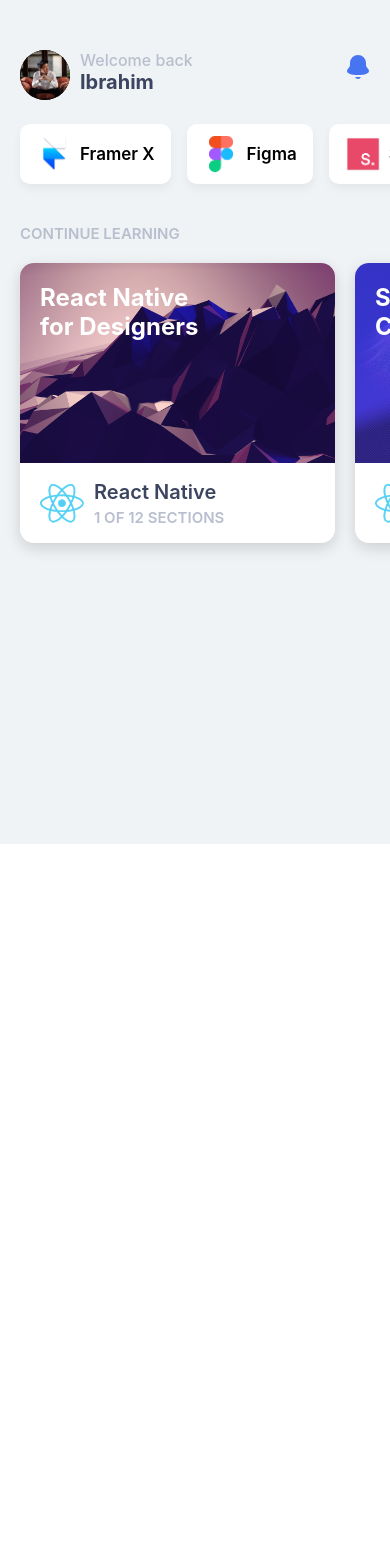
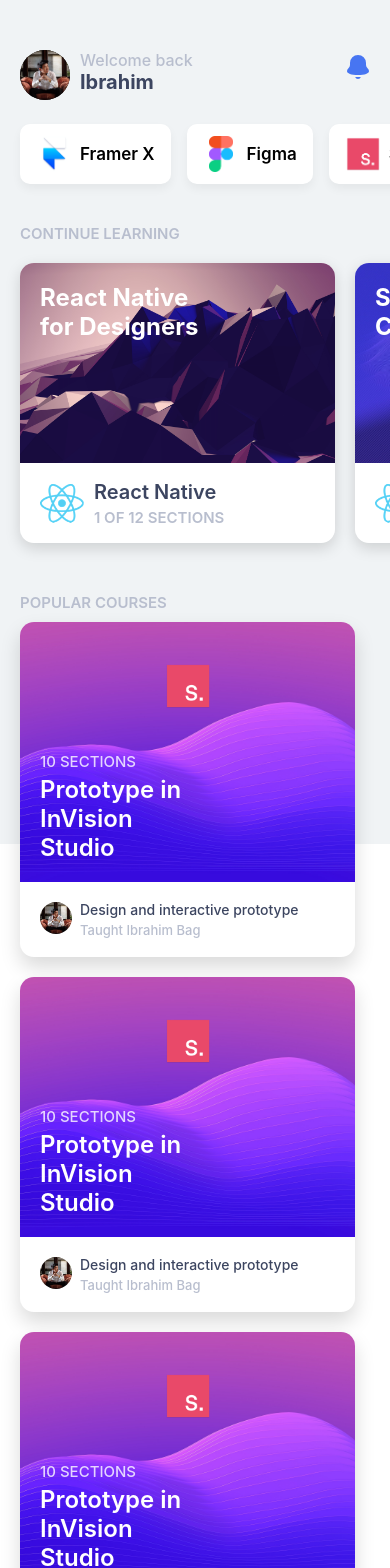
Before and after one commit to IbrahimBagalwa/designcode-app, a React Native app: screen / in a window 390 px wide. Shown: the top 1568 px of the page. Before the commit the page ends 844 px from the top, so only its background shows below. Built offline with nearby package versions, Linux system fonts and the light colour scheme.

Commit message:
feat: design course component

```diff
--- a/App.tsx
+++ b/App.tsx
@@ -3,6 +3,7 @@
 import { SafeAreaView, ScrollView } from "react-native";
 import SvgNotification from "./assets/IconNotification";
 import Logo, { LogoProps } from "./components/Logo";
+import Course from "./components/Course";
 
 export default function App() {
   return (
@@ -41,6 +42,10 @@
               <Card key={index} {...items} />
             ))}
           </ScrollView>
+          <Subtitle>Popular courses</Subtitle>
+          {coursesData.map((data, index) => (
+            <Course key={index} {...data} />
+          ))}
         </ScrollView>
       </SafeAreaView>
     </Container>
@@ -141,3 +146,60 @@
     subtitle: "4 of 12 sections",
   },
 ];
+
+const coursesData = [
+  {
+    title: "Prototype in InVision Studio",
+    image: require("./assets/background15.jpg"),
+    subtitle: "10 sections",
+    logo: require("./assets/logo-studio.png"),
+    author: "Ibrahim Bag",
+    avatar: require("./assets/avatar.jpg"),
+    caption: "Design and interactive prototype",
+  },
+  {
+    title: "Prototype in InVision Studio",
+    image: require("./assets/background15.jpg"),
+    subtitle: "10 sections",
+    logo: require("./assets/logo-studio.png"),
+    author: "Ibrahim Bag",
+    avatar: require("./assets/avatar.jpg"),
+    caption: "Design and interactive prototype",
+  },
+  {
+    title: "Prototype in InVision Studio",
+    image: require("./assets/background15.jpg"),
+    subtitle: "10 sections",
+    logo: require("./assets/logo-studio.png"),
+    author: "Ibrahim Bag",
+    avatar: require("./assets/avatar.jpg"),
+    caption: "Design and interactive prototype",
+  },
+  {
+    title: "Prototype in InVision Studio",
+    image: require("./assets/background15.jpg"),
+    subtitle: "10 sections",
+    logo: require("./assets/logo-studio.png"),
+    author: "Ibrahim Bag",
+    avatar: require("./assets/avatar.jpg"),
+    caption: "Design and interactive prototype",
+  },
+  {
+    title: "Prototype in InVision Studio",
+    image: require("./assets/background15.jpg"),
+    subtitle: "10 sections",
+    logo: require("./assets/logo-studio.png"),
+    author: "Ibrahim Bag",
+    avatar: require("./assets/avatar.jpg"),
+    caption: "Design and interactive prototype",
+  },
+  {
+    title: "Prototype in InVision Studio",
+    image: require("./assets/background15.jpg"),
+    subtitle: "10 sections",
+    logo: require("./assets/logo-studio.png"),
+    author: "Ibrahim Bag",
+    avatar: require("./assets/avatar.jpg"),
+    caption: "Design and interactive prototype",
+  },
+];
--- /dev/null
+++ b/components/Course.tsx
@@ -0,0 +1,107 @@
+import { ImageSourcePropType } from "react-native";
+import styled from "styled-components/native";
+
+interface CourseProps {
+  image: ImageSourcePropType;
+  logo: ImageSourcePropType;
+  subtitle: string;
+  title: string;
+  avatar: ImageSourcePropType;
+  caption: string;
+  author: string;
+}
+
+export default function Course({
+  image,
+  logo,
+  subtitle,
+  title,
+  avatar,
+  author,
+  caption,
+}: CourseProps) {
+  return (
+    <Container>
+      <Cover>
+        <Image source={image} />
+        <Logo source={logo} resizeMode="contain" />
+        <Subtitle>{subtitle}</Subtitle>
+        <Title>{title}</Title>
+      </Cover>
+      <Content>
+        <Avatar source={avatar} />
+        <Caption>{caption}</Caption>
+        <Author>Taught {author}</Author>
+      </Content>
+    </Container>
+  );
+}
+
+const Container = styled.View`
+  width: 335px;
+  height: 335px;
+  background: white;
+  margin: 10px 20px;
+  border-radius: 14px;
+  box-shadow: 0 10px 20px rgba(0, 0, 0, 0.15);
+`;
+const Cover = styled.View`
+  height: 260px;
+  border-top-right-radius: 14px;
+  border-top-left-radius: 14px;
+  overflow: hidden;
+  justify-content: flex-end;
+`;
+const Image = styled.Image`
+  width: 100%;
+  height: 100%;
+  position: absolute;
+`;
+const Logo = styled.Image`
+  width: 48px;
+  height: 48px;
+  position: absolute;
+  top: 40px;
+  left: 50%;
+  margin-left: -24px;
+`;
+const Subtitle = styled.Text`
+  font-size: 15px;
+  font-weight: 500;
+  color: rgba(255, 255, 255, 0.8);
+  text-transform: uppercase;
+  margin-left: 20px;
+`;
+const Title = styled.Text`
+  font-size: 24px;
+  color: white;
+  font-weight: 600;
+  margin-top: 4px;
+  margin-bottom: 20px;
+  margin-left: 20px;
+  width: 170px;
+`;
+const Content = styled.View`
+  padding-left: 60px;
+  height: 75px;
+  justify-content: center;
+`;
+const Avatar = styled.Image`
+  width: 32px;
+  height: 32px;
+  position: absolute;
+  top: 20px;
+  left: 20px;
+  border-radius: 16px;
+`;
+const Caption = styled.Text`
+  font-size: 14px;
+  color: #3c4560;
+  font-weight: 500;
+`;
+const Author = styled.Text`
+  font-size: 13px;
+  color: #b8bece;
+  font-weight: 500;
+  margin-top: 4px;
+`;
```
